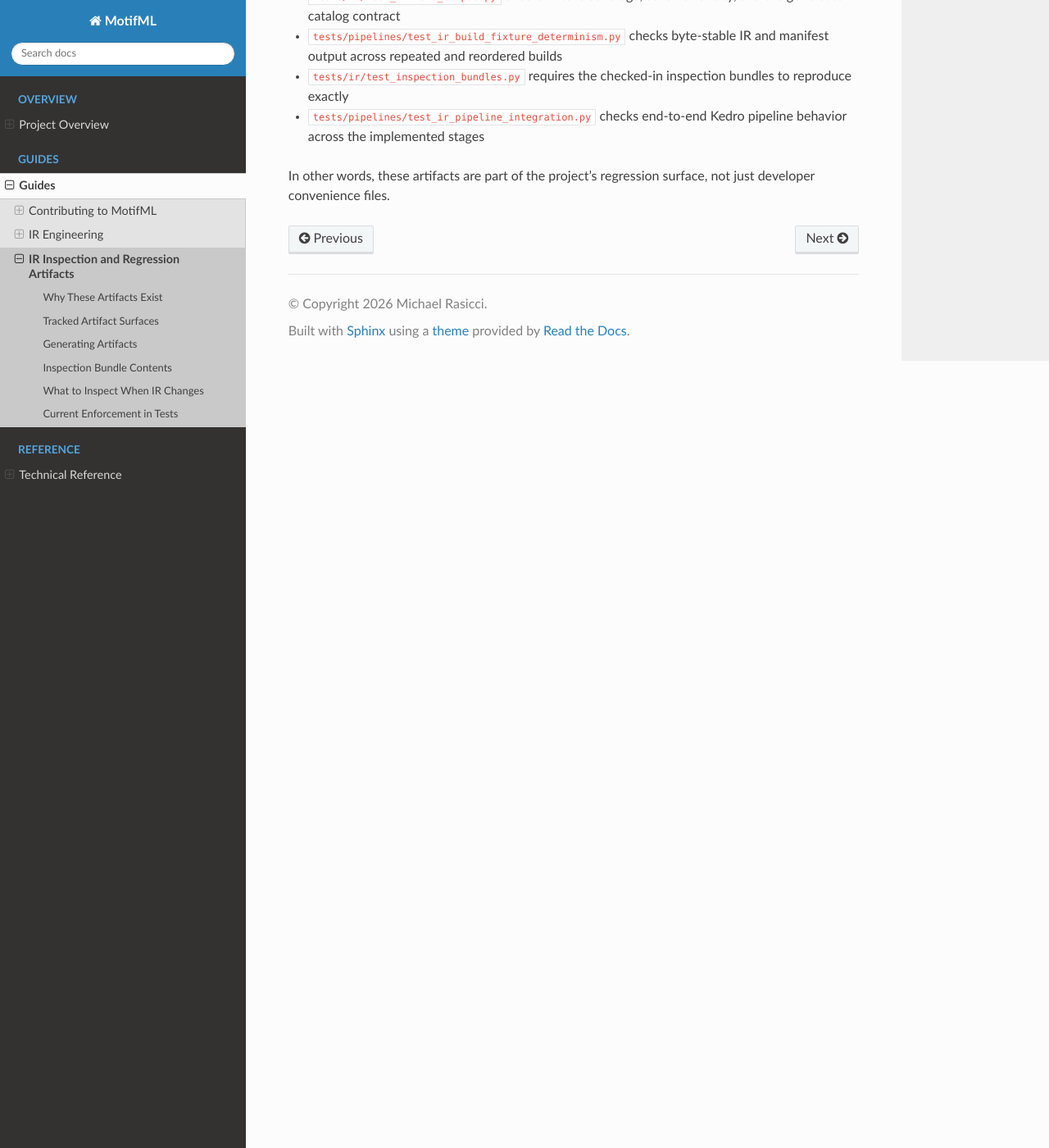
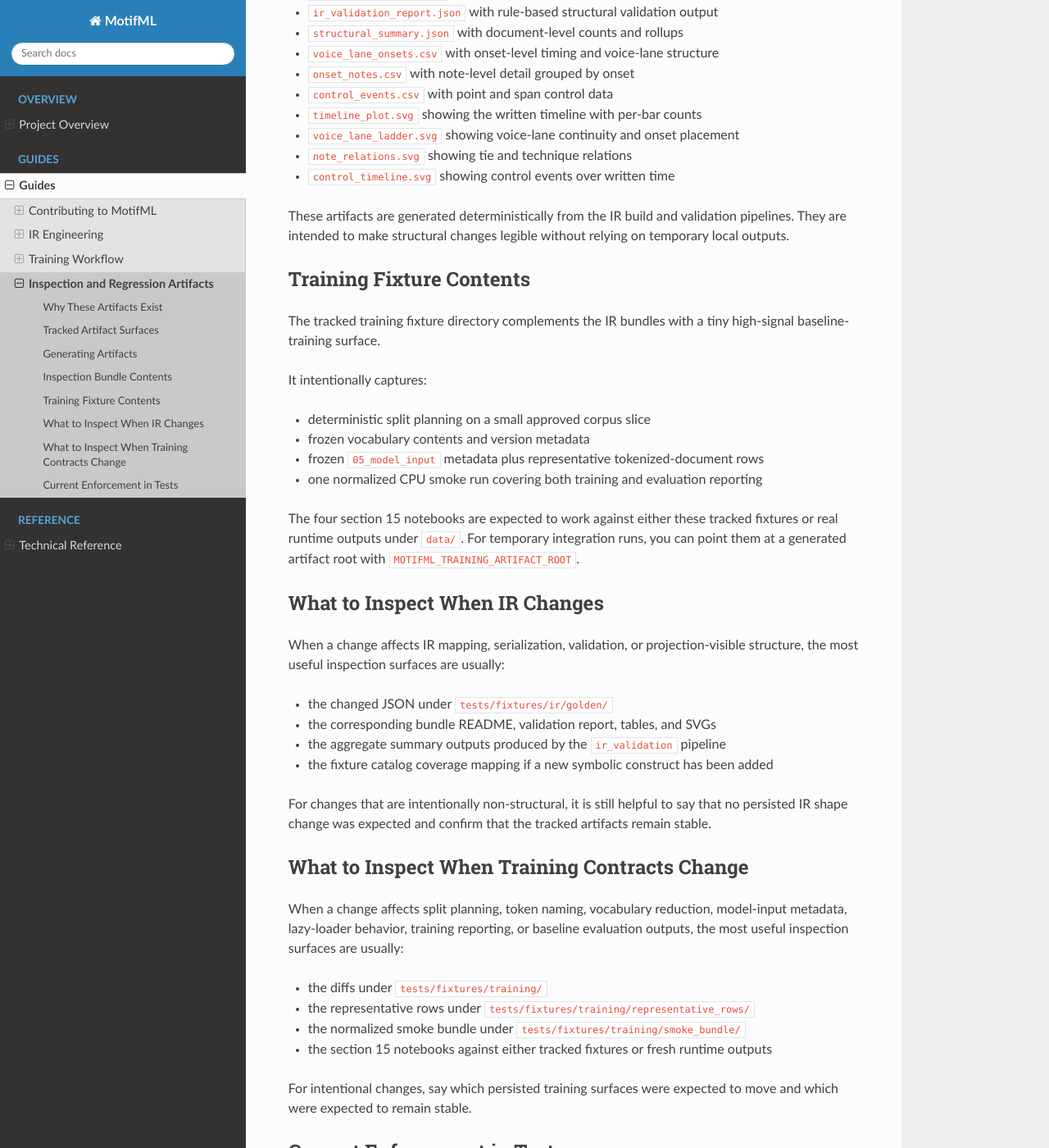
Before and after one commit to MJRasicci/MotifML, a Sphinx documentation site: the page built from docs/source/guides/inspection_artifacts.rst, in a window 1280 px wide and 1400 px high, scrolled down 2588 px. Shown: the whole window at 82% size. Built offline with Sphinx 7.4.7 and the Read the Docs theme 3.1.0, drawn with Linux system fonts in a browser that asks for light colours; some of the changed text lies outside the part shown.

Commit message:
Document baseline training workflow
Add maintainer-facing training workflow and training-contract reference pages covering the approved run paths, version-key derivation rules, parameter families, split and token semantics, lazy-loading expectations, and persisted artifact layout.

Update the README, architecture guide, contributor guide, and inspection-artifact guide so the named baseline_training_evaluation path, section 15 notebook surfaces, and managed training-fixture regeneration workflow are all documented in one consistent place.

```diff
--- a/docs/source/guides/index.rst
+++ b/docs/source/guides/index.rst
@@ -2,12 +2,13 @@
 ======
 
 These pages focus on how to work in the repository: general contribution expectations,
-IR-specific engineering guidance, and the tracked inspection artifacts used to analyze
-structural changes.
+IR-specific engineering guidance, baseline training workflow guidance, and the tracked
+inspection artifacts used to analyze structural changes.
 
 .. toctree::
    :maxdepth: 2
 
    contributing
    ir_engineering
+   training_workflow
    inspection_artifacts
--- a/docs/source/guides/inspection_artifacts.rst
+++ b/docs/source/guides/inspection_artifacts.rst
@@ -1,22 +1,24 @@
-IR Inspection and Regression Artifacts
-======================================
+Inspection and Regression Artifacts
+===================================
 
 This document describes the tracked artifact surfaces that MotifML uses to inspect,
-debug, and regression-test IR changes.
+debug, and regression-test IR and baseline-training changes.
 
 Why These Artifacts Exist
 -------------------------
 
-MotifML's IR is a typed symbolic representation, so regressions are not always obvious
-from unit tests alone. The repository therefore keeps a small set of deterministic
-inspection artifacts in git so changes to persisted IR shape, validation behavior, or
-projection-visible structure can be examined directly.
+MotifML's IR and baseline training stack both expose persisted contracts that are easier
+to review when maintainers can inspect concrete artifact diffs. The repository therefore
+keeps a small set of deterministic inspection artifacts in git so changes to persisted
+IR shape, training-preparation surfaces, and baseline reporting behavior can be examined
+directly.
 
 The tracked surfaces are intended to support engineering analysis:
 
 - fixture-backed coverage of representative symbolic constructs
 - byte-stable golden IR artifacts for a curated subset of fixtures
 - tabular and SVG inspection bundles for selected high-information examples
+- tracked training-preparation fixtures and a normalized tiny smoke bundle
 - notebook-based exploration for ad hoc inspection outside the production pipeline
 
 Tracked Artifact Surfaces
@@ -43,6 +45,27 @@
    Exploratory inspection surface for developers who want an interactive view without
    moving production logic out of ``src/motifml/``.
 
+``tests/fixtures/training/``
+   The approved tiny training fixture slice, tracked split/vocabulary/model-input
+   metadata, representative tokenized rows, and the normalized baseline training and
+   evaluation smoke bundle.
+
+``notebooks/model_input_inspection.ipynb``
+   Interactive inspection surface for split planning, vocabulary metadata, persisted
+   tokenized rows, and reconstructed window views.
+
+``notebooks/tokenization_validation.ipynb``
+   Trace surface that walks one document from normalized IR through sequence projection
+   and frozen-vocabulary encoding, then compares the result with the persisted row.
+
+``notebooks/training_run_review.ipynb``
+   Review surface for training curves, evaluation curves, decoded qualitative samples,
+   and Markdown report consistency.
+
+``notebooks/training_failure_analysis.ipynb``
+   Investigation surface for unknown-token usage, vocabulary coverage, structural
+   failures, and document pathologies surfaced by the persisted artifacts.
+
 Generating Artifacts
 --------------------
 
@@ -52,6 +75,7 @@
 
    uv run python tools/regenerate_ir_fixture_corpus.py
    uv run python tools/generate_ir_inspection_bundles.py
+   uv run python tools/regenerate_training_fixtures.py
 
 The fixture-corpus generator rebuilds:
 
@@ -65,6 +89,16 @@
 .. code-block:: bash
 
    uv run python tools/generate_ir_inspection_bundles.py --fixture-id <fixture_id>
+
+``tools/regenerate_training_fixtures.py`` rebuilds the tracked training fixture slice
+outputs under ``tests/fixtures/training/``:
+
+- ``split_manifest.json`` and ``split_stats.json``
+- ``vocabulary.json``, ``vocabulary_version.json``, and ``vocab_stats.json``
+- ``model_input/`` metadata plus ``model_input_stats.json``
+- ``representative_rows/`` tokenized-row snapshots
+- ``smoke_bundle/`` training history, metrics, run metadata, decoded samples, and the
+  qualitative Markdown report
 
 Inspection Bundle Contents
 --------------------------
@@ -90,6 +124,23 @@
 pipelines. They are intended to make structural changes legible without relying on
 temporary local outputs.
 
+Training Fixture Contents
+-------------------------
+
+The tracked training fixture directory complements the IR bundles with a tiny
+high-signal baseline-training surface.
+
+It intentionally captures:
+
+- deterministic split planning on a small approved corpus slice
+- frozen vocabulary contents and version metadata
+- frozen ``05_model_input`` metadata plus representative tokenized-document rows
+- one normalized CPU smoke run covering both training and evaluation reporting
+
+The four section 15 notebooks are expected to work against either these tracked
+fixtures or real runtime outputs under ``data/``. For temporary integration runs, you
+can point them at a generated artifact root with ``MOTIFML_TRAINING_ARTIFACT_ROOT``.
+
 What to Inspect When IR Changes
 -------------------------------
 
@@ -104,6 +155,21 @@
 For changes that are intentionally non-structural, it is still helpful to say that no
 persisted IR shape change was expected and confirm that the tracked artifacts remain
 stable.
+
+What to Inspect When Training Contracts Change
+----------------------------------------------
+
+When a change affects split planning, token naming, vocabulary reduction, model-input
+metadata, lazy-loader behavior, training reporting, or baseline evaluation outputs, the
+most useful inspection surfaces are usually:
+
+- the diffs under ``tests/fixtures/training/``
+- the representative rows under ``tests/fixtures/training/representative_rows/``
+- the normalized smoke bundle under ``tests/fixtures/training/smoke_bundle/``
+- the section 15 notebooks against either tracked fixtures or fresh runtime outputs
+
+For intentional changes, say which persisted training surfaces were expected to move and
+which were expected to remain stable.
 
 Current Enforcement in Tests
 ----------------------------
@@ -121,3 +187,14 @@
 
 In other words, these artifacts are part of the project's regression surface, not just
 developer convenience files.
+
+The repository now also codifies the training-side artifact strategy in tests:
+
+- ``tests/pipelines/test_training_preparation_fixture_regression.py`` checks the tracked
+  split, vocabulary, and model-input fixture surfaces
+- ``tests/pipelines/test_training_smoke_bundle_regression.py`` checks the normalized
+  smoke bundle
+- ``tests/pipelines/test_training_end_to_end_determinism.py`` checks repeated and
+  reordered end-to-end runs for deterministic training-preparation and smoke outputs
+- ``tests/analysis/`` executes the section 15 notebooks against both tracked fixtures
+  and runtime-style outputs
--- a/docs/source/index.rst
+++ b/docs/source/index.rst
@@ -4,9 +4,9 @@
 MotifML is a Kedro-based research codebase for deterministic symbolic-music corpus
 construction and downstream machine-learning workflows. The repository currently
 implements ingestion, canonical IR construction, validation, reporting, baseline feature
-and tokenization stages, one baseline training path, and one baseline evaluation path.
-The documentation structure is organized so it can grow cleanly as additional analysis
-and generation systems are added.
+and tokenization stages, one baseline training path, one baseline evaluation path, and
+one named end-to-end baseline review path. The documentation structure is organized so
+it can grow cleanly as additional analysis and generation systems are added.
 
 .. toctree::
    :maxdepth: 2
--- a/docs/source/reference/index.rst
+++ b/docs/source/reference/index.rst
@@ -7,5 +7,6 @@
    :maxdepth: 2
 
    ir_contract
+   training_contract
    model_input_storage_contract
    normalized_ir_contract
```
Also changed, not shown: README.md (+17 -1 lines), docs/source/guides/contributing.rst (+18 -5 lines), docs/source/guides/training_workflow.rst (added, +124 -0 lines), docs/source/overview/architecture.rst (+13 -2 lines), docs/source/reference/training_contract.rst (added, +162 -0 lines).
